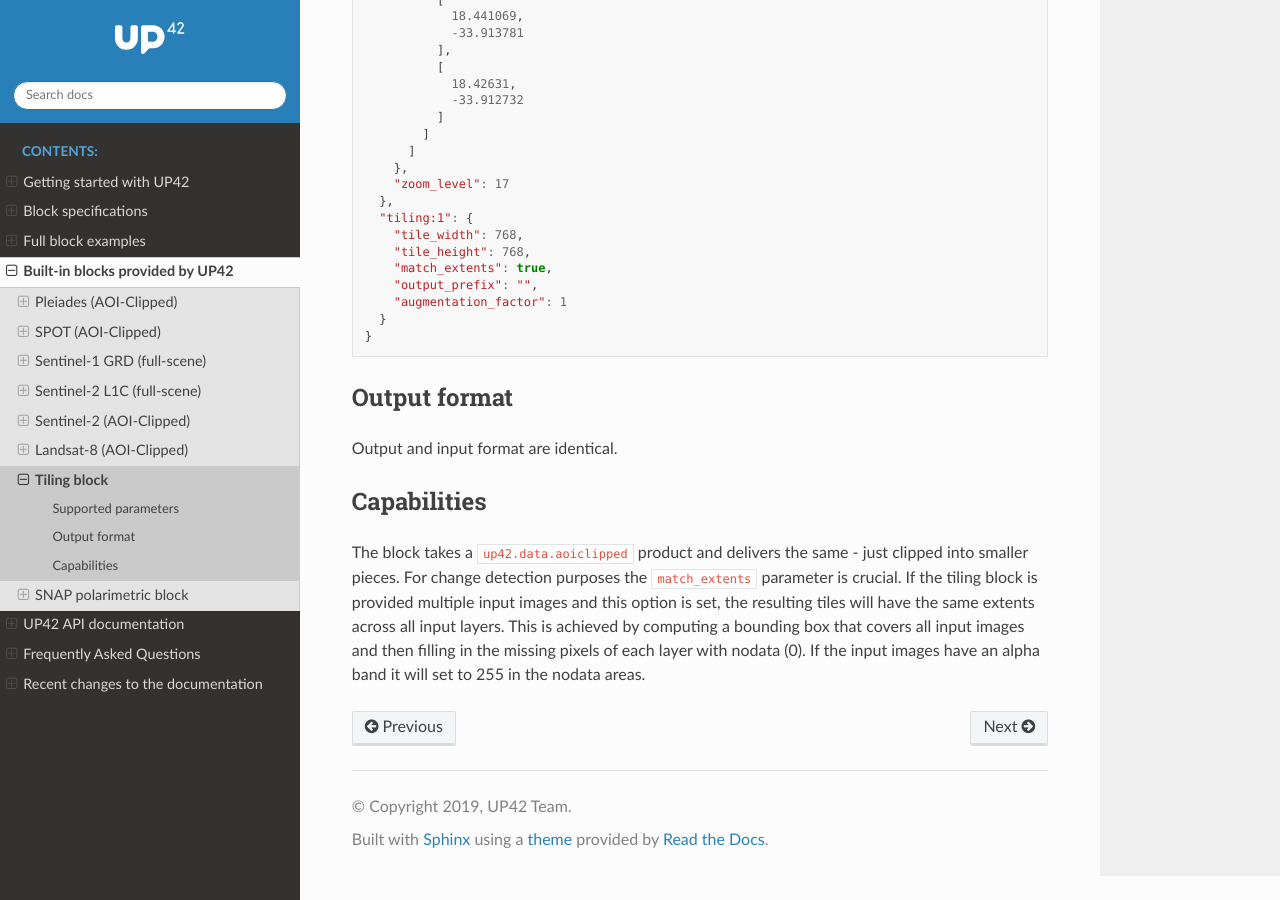
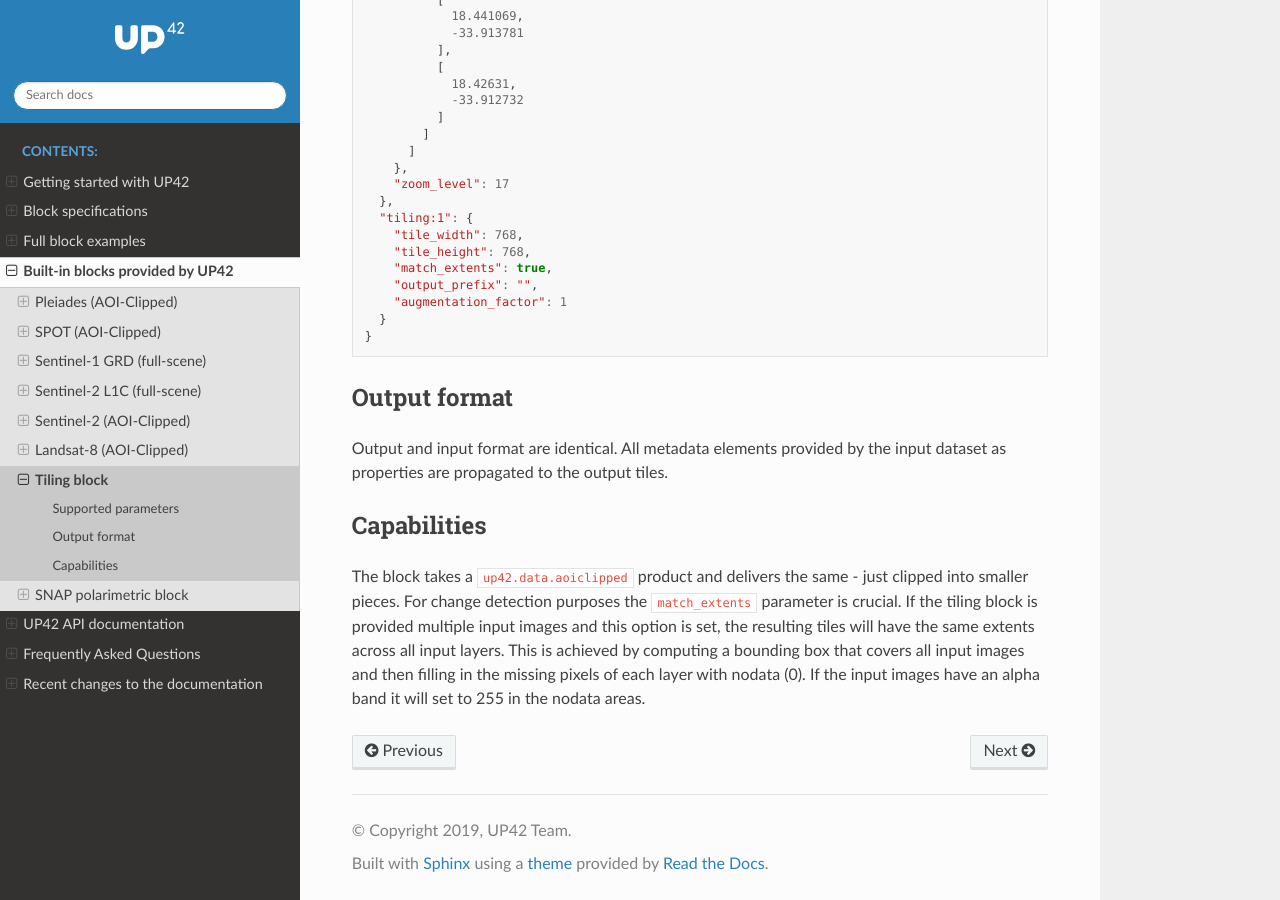
Before and after one commit to up42/docs, a Sphinx documentation site: the page built from source/up42-blocks/tiling.rst, in a window 1280 px wide and 900 px high, scrolled down 1233 px. Built offline with Sphinx 7.4.7 and the Read the Docs theme 2.0.0, drawn with Linux system fonts in a browser that asks for light colours.

Commit message:
Adds information thta tiling now propagates metadata

```diff
--- a/source/recent-changes.rst
+++ b/source/recent-changes.rst
@@ -1,5 +1,10 @@
 Recent changes to the documentation
 ===================================
+
+22.07.2019
+----------
+
+* Describe that :ref:`Tiling <tiling-block>` now propagates metadata.
 
 16.07.2019
 ----------
--- a/source/up42-blocks/tiling.rst
+++ b/source/up42-blocks/tiling.rst
@@ -68,7 +68,7 @@
 
 Output format
 -------------
-Output and input format are identical.
+Output and input format are identical. All metadata elements provided by the input dataset as properties are propagated to the output tiles.
 
 Capabilities
 ------------
```
